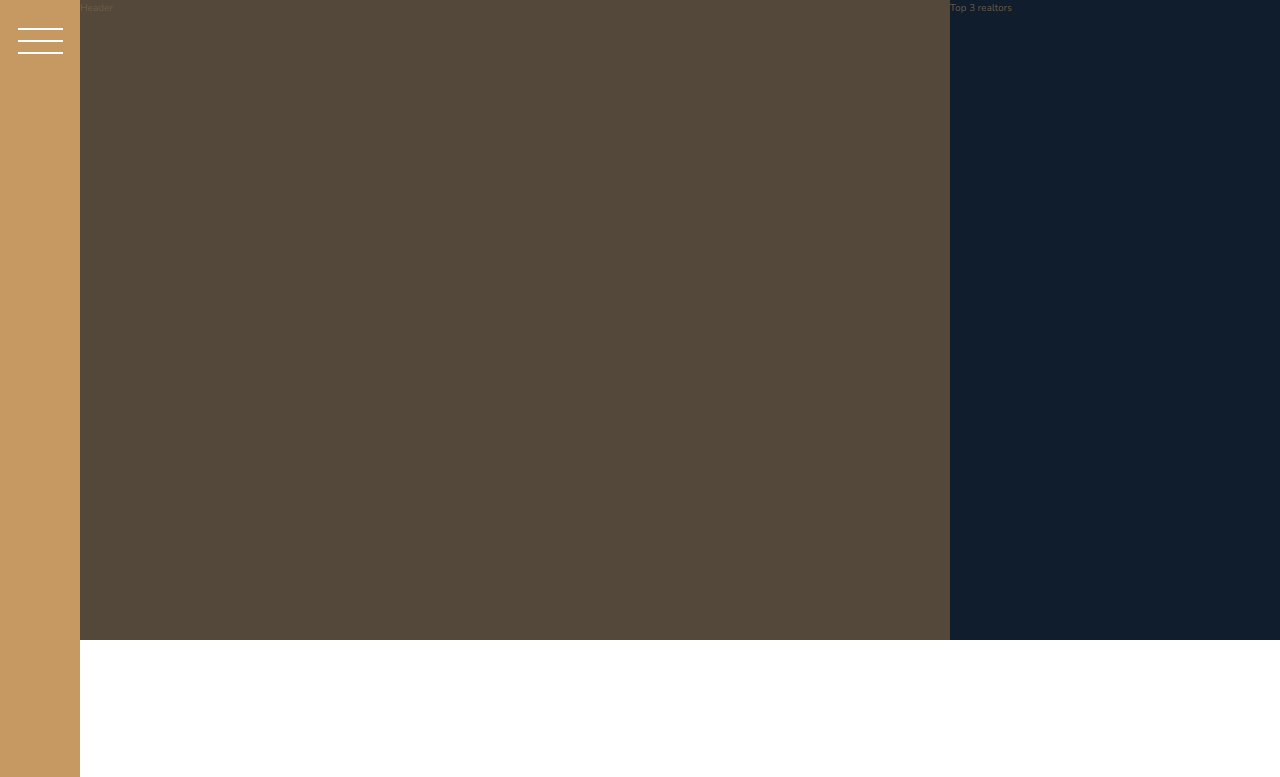
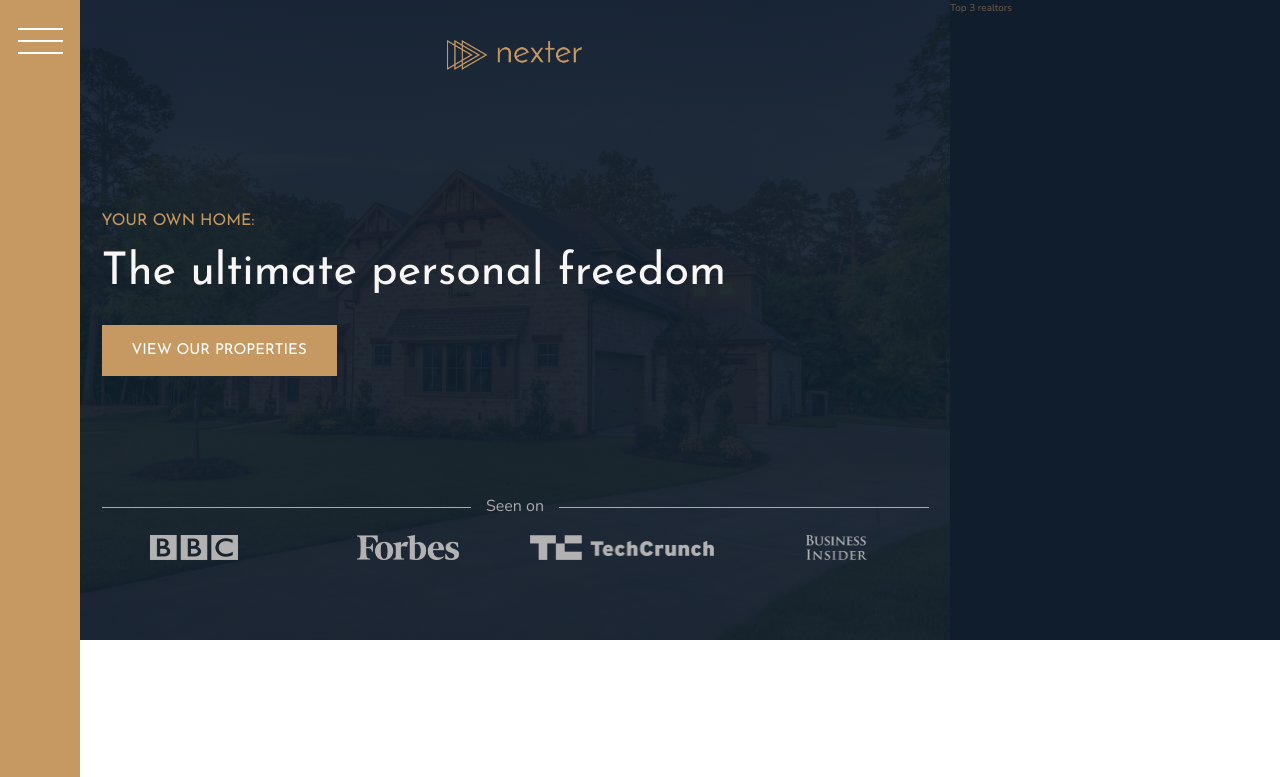
Before and after one commit to qahramonov008/Nexter-project, a website: page index.html in a window 1280 px wide. Shown: the top 777 px of the page. Drawn offline with nearby package versions, Linux system fonts and the light colour scheme.

Commit message:
Header section is created

```diff
--- a/index.html
+++ b/index.html
@@ -18,7 +18,19 @@
     <div class="sidebar">
       <button class="nav-btn"></button>
     </div>
-    <header class="header">Header</header>
+    <header class="header">
+      <img src="img/logo.png" alt="Nexter logo" class="header__logo" />
+      <h3 class="heading-3">Your own home:</h3>
+      <h1 class="heading-1">The ultimate personal freedom</h1>
+      <button class="btn header__btn">View our properties</button>
+      <div class="header__seenon-text">Seen on</div>
+      <div class="header__seenon-logos">
+        <img src="img/logo-bbc.png" alt="BBC" />
+        <img src="img/logo-forbes.png" alt="Forbes" />
+        <img src="img/logo-techcrunch.png" alt="TechcRunch" />
+        <img src="img/logo-bi.png" alt="Bi" />
+      </div>
+    </header>
     <div class="realtors">Top 3 realtors</div>
     <section class="features">
       <div class="feature">
--- a/sass/_header.scss
+++ b/sass/_header.scss
@@ -1,4 +1,57 @@
 .header {
-  background-color: $color-grey-dark-1;
+  background-image: linear-gradient(
+      rgba($color-secondary, 0.93),
+      rgba($color-secondary, 0.93)
+    ),
+    url(../img/hero.jpeg);
+  background-size: cover;
+  background-position: center;
   grid-column: full-start / col-end 6;
+  padding: 8rem;
+  padding-top: 4rem;
+
+  display: grid;
+  grid-template-rows: 1fr min-content 6rem 1fr min-content;
+  grid-template-columns: max-content;
+  row-gap: 1.5rem;
+  justify-content: center;
+
+  &__logo {
+    height: 3rem;
+    justify-self: center;
+  }
+
+  &__btn {
+    align-self: flex-start;
+    justify-self: start;
+  }
+
+  &__seenon-text {
+    color: $color-grey-light-2;
+    font-size: 1.6rem;
+
+    display: grid;
+    grid-template-columns: 1fr max-content 1fr;
+    align-items: center;
+    column-gap: 1.5rem;
+
+    &::before,
+    &::after {
+      content: "";
+      display: block;
+      background-color: currentColor;
+      height: 1px;
+    }
+  }
+
+  &__seenon-logos {
+    display: grid;
+    grid-template-columns: repeat(4, 1fr);
+    column-gap: 3rem;
+    justify-items: center;
+    img {
+      height: 2.5rem;
+      filter: brightness(70%);
+    }
+  }
 }
--- a/sass/_typography.scss
+++ b/sass/_typography.scss
@@ -5,6 +5,9 @@
 
 .heading-1 {
   @extend %heading;
+  font-size: 4.5rem;
+  color: $color-grey-light-1;
+  line-height: 1
 }
 .heading-2 {
   @extend %heading;
```
Also changed, not shown: css/style.css.
